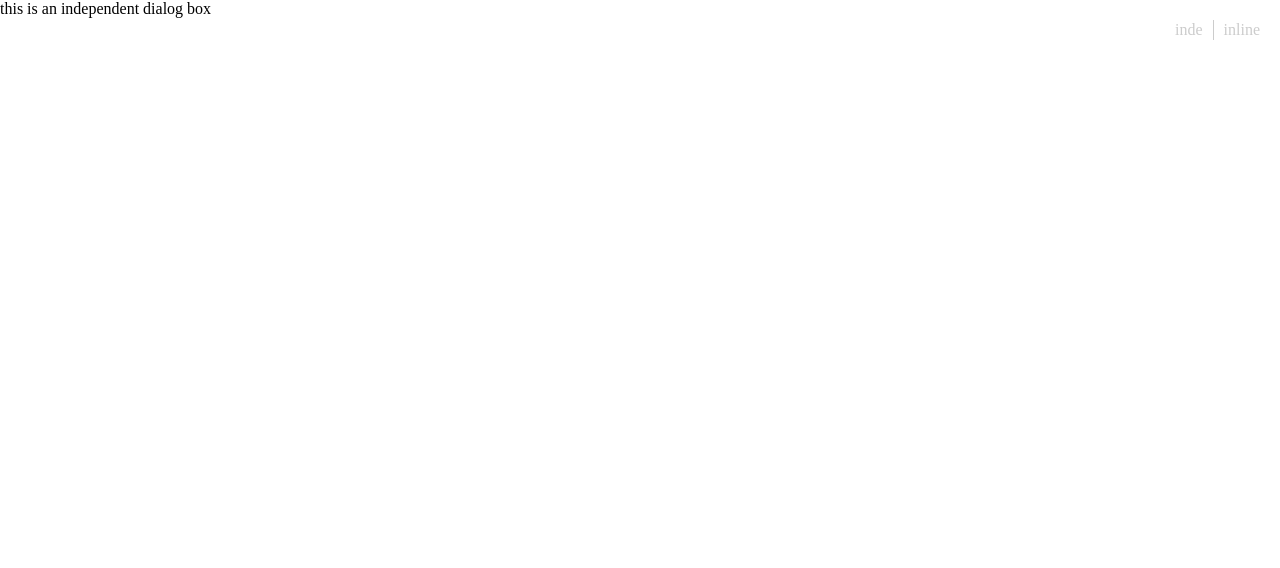
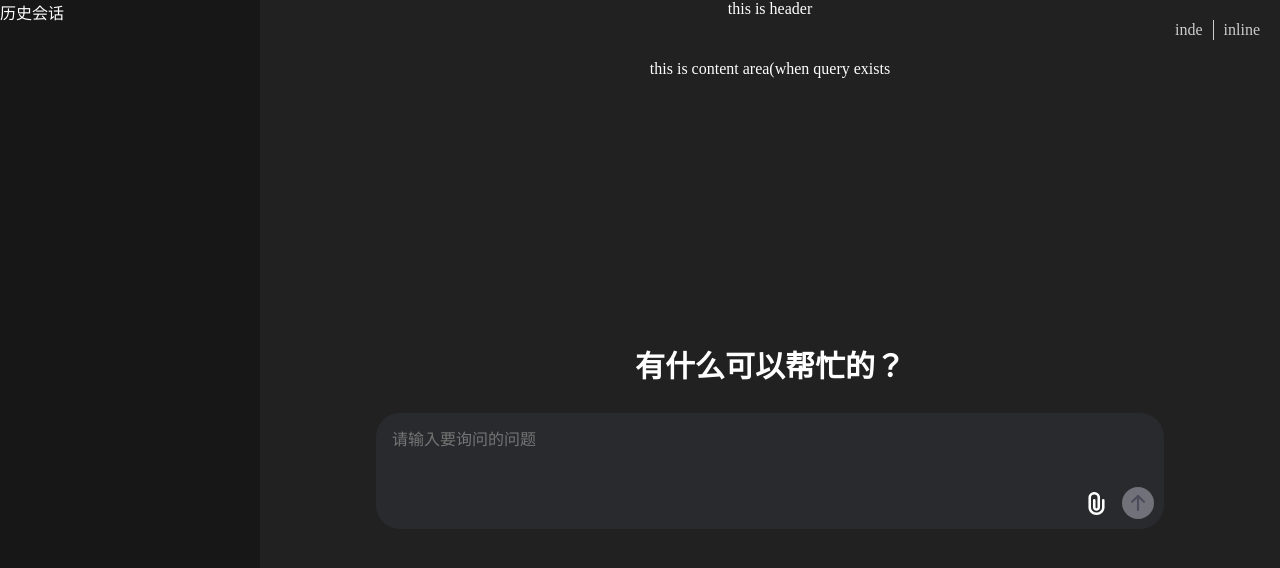
Before and after one commit to yuko0931/llm-dialog-box, a Vue app: page / in a window 1280 px wide. Shown: the top 568 px of the page. Built offline with nearby package versions, Linux system fonts and the light colour scheme.

Commit message:
feat：独立对话框基本框架功能实现

```diff
--- a/src/views/IndeDialogBox.vue
+++ b/src/views/IndeDialogBox.vue
@@ -1,7 +1,200 @@
 <template>
-  <div>this is an independent dialog box</div>
+  <div class="container">
+    <div class="side">历史会话</div>
+    <div class="main-wrapper">
+      <div class="header">this is header</div>
+      <div class="content">this is content area(when query exists</div>
+      <div class="input-box">
+        <div class="tip">有什么可以帮忙的？</div>
+        <div class="input-wrapper">
+          <div class="textarea-wrapper">
+            <textarea
+              v-model="inputMessage"
+              name="input-area"
+              placeholder="请输入要询问的问题"
+              id="input-area"
+            ></textarea>
+          </div>
+          <div class="button-wrapper">
+            <div class="attach btn" @click="handleUploadAttach">
+              <input
+                ref="fileInput"
+                type="file"
+                multiple
+                accept=".pdf,.png,.jpg,.jpeg,.svg,.svgz,.bmp,.gif,.webp,.ico,.xbm,.dib,.doc,.docx,.ppt,.pptx,.xls,.xlsx,.txt,.md"
+                style="display: none"
+              />
+              <svg xmlns="http://www.w3.org/2000/svg" viewBox="0 0 14 20" fill="none">
+                <path
+                  d="M7 20c-1.856-.002-3.635-.7-4.947-1.94C.74 16.819.003 15.137 0 13.383V4.828a4.536 4.536 0 0 1 .365-1.843 4.75 4.75 0 0 1 1.087-1.567A5.065 5.065 0 0 1 3.096.368a5.293 5.293 0 0 1 3.888 0c.616.244 1.174.6 1.643 1.05.469.45.839.982 1.088 1.567.25.586.373 1.212.364 1.843v8.555a2.837 2.837 0 0 1-.92 2.027A3.174 3.174 0 0 1 7 16.245c-.807 0-1.582-.3-2.158-.835a2.837 2.837 0 0 1-.92-2.027v-6.22a1.119 1.119 0 1 1 2.237 0v6.22a.777.777 0 0 0 .256.547.868.868 0 0 0 .585.224c.219 0 .429-.08.586-.224a.777.777 0 0 0 .256-.546V4.828A2.522 2.522 0 0 0 7.643 3.8a2.64 2.64 0 0 0-.604-.876 2.816 2.816 0 0 0-.915-.587 2.943 2.943 0 0 0-2.168 0 2.816 2.816 0 0 0-.916.587 2.64 2.64 0 0 0-.604.876 2.522 2.522 0 0 0-.198 1.028v8.555c0 1.194.501 2.339 1.394 3.183A4.906 4.906 0 0 0 7 17.885a4.906 4.906 0 0 0 3.367-1.319 4.382 4.382 0 0 0 1.395-3.183v-6.22a1.119 1.119 0 0 1 2.237 0v6.22c-.002 1.754-.74 3.436-2.052 4.677C10.635 19.3 8.856 19.998 7 20z"
+                  fill="currentColor"
+                ></path>
+              </svg>
+            </div>
+            <div
+              class="send btn"
+              :class="inputMessage.trim() ? 'active' : ''"
+              @click="handleSendMessage"
+            >
+              <svg
+                width="14"
+                height="16"
+                viewBox="0 0 14 16"
+                fill="none"
+                xmlns="http://www.w3.org/2000/svg"
+              >
+                <path
+                  fill-rule="evenodd"
+                  clip-rule="evenodd"
+                  d="M7 16c-.595 0-1.077-.462-1.077-1.032V1.032C5.923.462 6.405 0 7 0s1.077.462 1.077 1.032v13.936C8.077 15.538 7.595 16 7 16z"
+                  fill="currentColor"
+                ></path>
+                <path
+                  fill-rule="evenodd"
+                  clip-rule="evenodd"
+                  d="M.315 7.44a1.002 1.002 0 0 1 0-1.46L6.238.302a1.11 1.11 0 0 1 1.523 0c.421.403.421 1.057 0 1.46L1.838 7.44a1.11 1.11 0 0 1-1.523 0z"
+                  fill="currentColor"
+                ></path>
+                <path
+                  fill-rule="evenodd"
+                  clip-rule="evenodd"
+                  d="M13.685 7.44a1.11 1.11 0 0 1-1.523 0L6.238 1.762a1.002 1.002 0 0 1 0-1.46 1.11 1.11 0 0 1 1.523 0l5.924 5.678c.42.403.42 1.056 0 1.46z"
+                  fill="currentColor"
+                ></path>
+              </svg>
+            </div>
+          </div>
+        </div>
+      </div>
+    </div>
+  </div>
 </template>
 
-<script setup lang="ts"></script>
+<script setup lang="ts">
+import { ref } from 'vue'
 
-<style lang="scss" scoped></style>
+const inputMessage = ref('') // 输入框的值
+const fileInput = ref<HTMLInputElement | null>(null) // 获取文件选择框的引用
+const handleSendMessage = () => {
+  console.log(inputMessage.value)
+  inputMessage.value = ''
+}
+
+const handleUploadAttach = () => {
+  console.log('上传附件中')
+  fileInput.value?.click()
+}
+</script>
+
+<style lang="scss" scoped>
+.container {
+  display: flex;
+  width: 100%;
+  height: 100%;
+
+  .side {
+    width: 260px;
+    height: 100%;
+    background-color: #171717;
+    color: #fff;
+  }
+
+  .main-wrapper {
+    flex: 1 1 0%;
+    background-color: #212121;
+    color: #fff;
+    display: flex;
+    flex-flow: column nowrap;
+    position: relative;
+    align-items: center;
+
+    .header {
+      height: 60px;
+    }
+
+    .input-box {
+      width: 100%;
+      max-width: 48rem;
+      display: flex;
+      flex-flow: column nowrap;
+      justify-content: center;
+      align-items: center;
+      flex: 1 1 0%;
+
+      .tip {
+        margin-bottom: 1.75rem;
+        font-size: 1.875rem;
+        font-weight: 600;
+        line-height: 2.25rem;
+      }
+
+      .input-wrapper {
+        width: 100%;
+        padding: 10px;
+        border: transparent;
+        border-radius: 24px;
+        background-color: #292a2d;
+        display: flex;
+        flex-flow: column nowrap;
+        overflow: hidden;
+
+        .textarea-wrapper {
+          width: 100%;
+          margin: 0 4px;
+          position: relative;
+
+          textarea {
+            width: 100%;
+            color: rgb(245, 245, 245);
+            line-height: 28px;
+            font-size: 16px;
+            font-family: 'Inter';
+            background-color: transparent;
+            word-break: break-word;
+            white-space: pre-wrap;
+          }
+        }
+
+        .button-wrapper {
+          display: flex;
+          justify-content: flex-end;
+          align-items: center;
+
+          .btn {
+            height: 32px;
+            width: 32px;
+            display: flex;
+            justify-content: center;
+            align-items: center;
+            cursor: pointer;
+          }
+
+          .attach {
+            margin-right: 10px;
+
+            svg {
+              width: 23px;
+              height: 23px;
+            }
+          }
+
+          .send.active {
+            background-color: #ccc;
+          }
+
+          .send {
+            color: #4b4b5b;
+            background-color: rgb(113 113 122);
+            border-radius: 50%;
+
+            svg {
+              width: 16px;
+              height: 16px;
+            }
+          }
+        }
+      }
+    }
+  }
+}
+</style>
```
